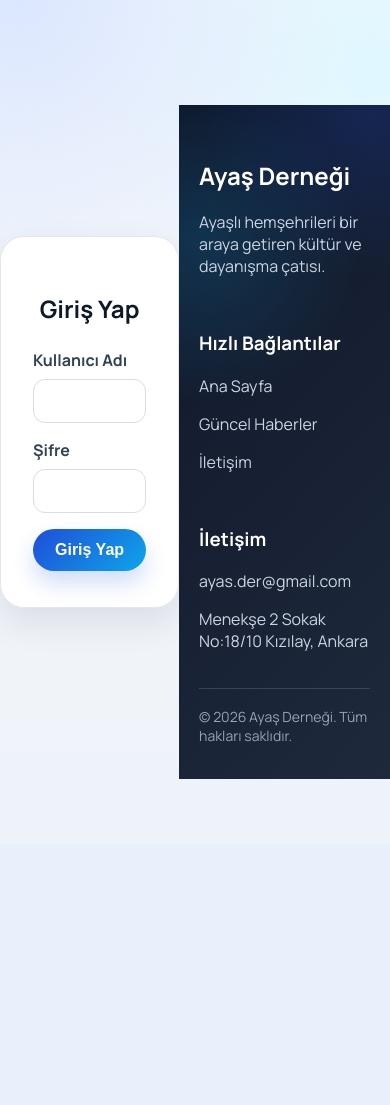
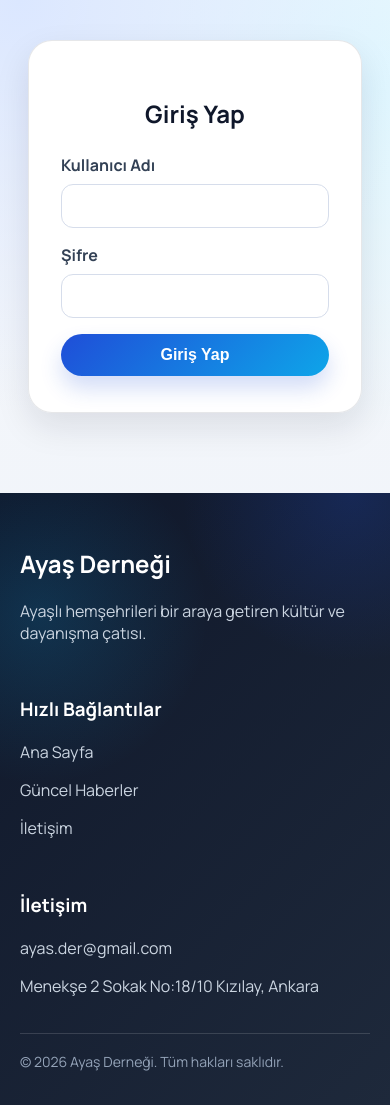
Before and after one commit to OzanSaridogan/AyasAssociationProject, a Django app: page /Login/ in a window 390 px wide. Before the commit the page ends 779 px from the top, so only its background shows below. Run offline with Django 5.2, Linux system fonts and the light colour scheme; some libraries are stand-ins or nearby versions.

Commit message:
UI change

```diff
--- a/anasayfa/templates/login.html
+++ b/anasayfa/templates/login.html
@@ -7,12 +7,23 @@
     {% load static %}
     <style>
         body {
+            margin: 0;
+        }
+
+        .login-page {
+            min-height: 100vh;
+            display: flex;
+            flex-direction: column;
+        }
+
+        .login-main {
+            flex: 1;
             display: flex;
             justify-content: center;
             align-items: center;
-            min-height: 100vh;
-            margin: 0;
+            padding: 40px 16px;
         }
+
         .login-container {
             background: #fff;
             padding: 2rem 2.5rem;
@@ -53,10 +64,20 @@
         .login-container input[type="submit"]:hover {
             background: #b42383;
         }
+
+        @media (max-width: 480px) {
+            .login-container {
+                width: 100%;
+                max-width: 340px;
+                padding: 1.6rem 1.2rem;
+            }
+        }
     </style>
     <link rel="stylesheet" href="{% static 'css/modern-pages.css' %}" />
 </head>
 <body>
+    <div class="login-page">
+        <main class="login-main">
             <div class="login-container">
                 <h2>Giriş Yap</h2>
                 <form method="post">
@@ -71,6 +92,7 @@
                     <input type="submit" value="Giriş Yap">
                 </form>
             </div>
+        </main>
 
         <footer class="site-footer">
             <div class="site-footer-inner">
@@ -92,5 +114,6 @@
             </div>
             <div class="site-footer-note">© 2026 Ayaş Derneği. Tüm hakları saklıdır.</div>
         </footer>
+    </div>
 </body>
 </html>
```
Lines whose indentation alone changed are shown as unchanged.
